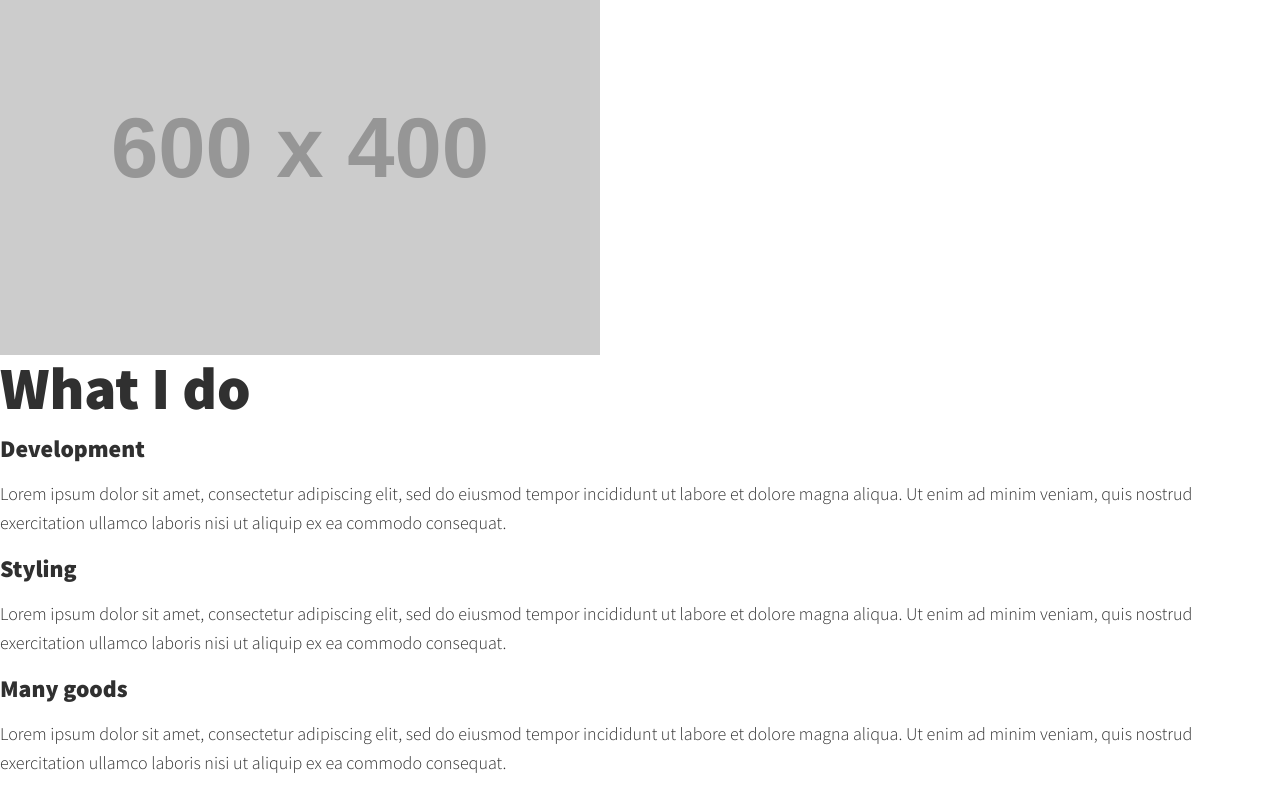
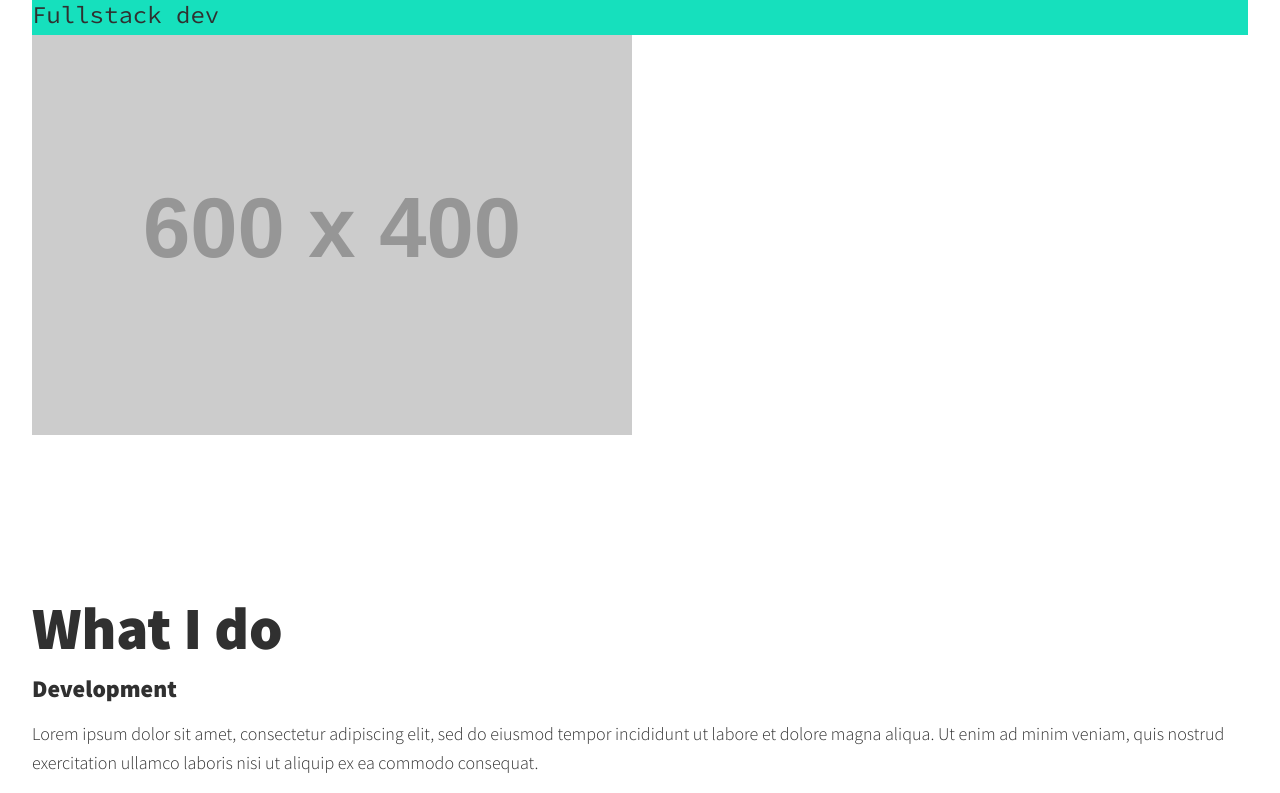
Before and after one commit to Mclilzee/portfolio, a plain HTML site: page index.html in a window 1280 px wide. Shown: the part 840-1633 px from the top of the page. Drawn offline with nearby package versions, Linux system fonts and the light colour scheme; placeholder pictures from the web are drawn by us.

Commit message:
Add default padding

```diff
--- a/style.css
+++ b/style.css
@@ -37,6 +37,10 @@ body {
   font-family: var(--ff-primary);
   font-size: var(--fs-body);
   line-height: 1.6;
+}
+
+section {
+  padding: 5rem 2rem;
 }
 
 img {
@@ -86,3 +90,7 @@ section.about > .subtitle {
   background: var(--clr-accent);
   font-family: var(--ff-secondary);
 }
+
+section.intro {
+  position: relative;
+}
```
